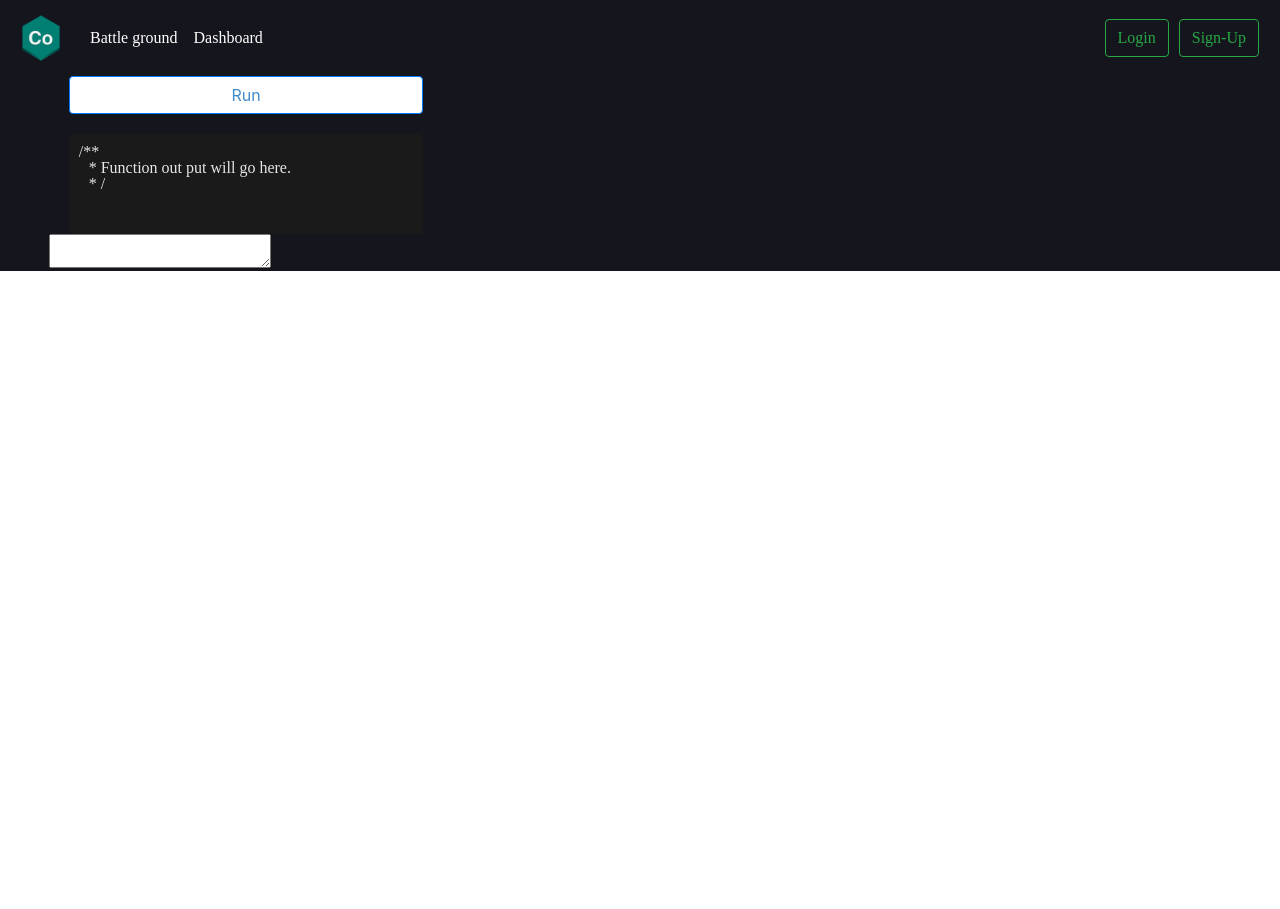
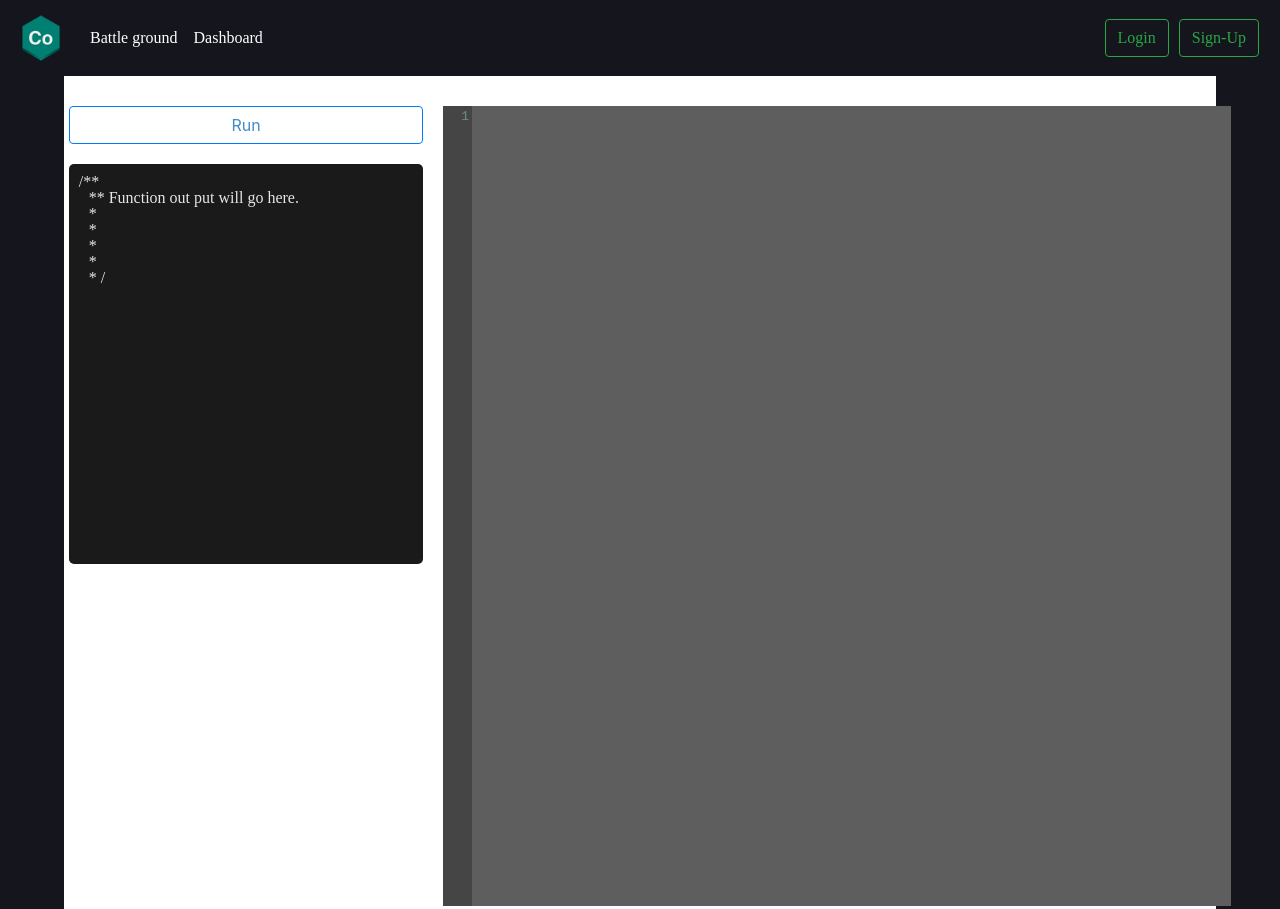
Before and after one commit to imcontrive/CreateAPIs, a React (Create React App) app in the folder client/mini-codewar-frontend/: page /code in a window 1280 px wide. Before the commit the page ends 800 px from the top, so only its background shows below. Built offline with nearby package versions, Linux system fonts and the light colour scheme.

Commit message:
CodeMirror modified

```diff
--- a/client/mini-codewar-frontend/package.json
+++ b/client/mini-codewar-frontend/package.json
@@ -5,6 +5,7 @@
   "proxy": "http://localhost:7070/api/v1",
   "dependencies": {
     "axios": "^0.19.0",
+    "codemirror": "^5.48.0",
     "react": "^16.8.4",
     "react-dom": "^16.8.4",
     "react-redux": "^7.1.0",
--- a/client/mini-codewar-frontend/src/components/CodeMirror.js
+++ b/client/mini-codewar-frontend/src/components/CodeMirror.js
@@ -1,32 +1,59 @@
 import React, { Component } from 'react';
 
-
- class Codemirror extends Component {
+var CodeEditor = require('codemirror');
 
 
-  challengeFunction = (str) => {
-    alert("codemirror");
+ class CodeMirror extends Component {
+   constructor(){
+     super();
+     this.complierJS = null;
+   }
+  componentDidMount() {
+
+  this.complierJS = CodeEditor.fromTextArea(document.getElementById("codejs"), {
+    value: "function add(){return 21}",
+    mode:  "javascript",
+    lineNumbers: true,
+    theme: "dracula"
+  });
+  console.log(this.complierJS.getValue())
   }
+
+
+
+  // HandleClick function
+
+    handleClick = () => {
+      var jsx = this.complierJS.getValue();  //getvalue undefined
+      var s = document.createElement('script');
+      s.setAttribute("id", "chalfunction");
+      s.textContent = jsx;//inne
+      console.log(jsx)
+      document.querySelector('.console').appendChild(s);
+
+      };
+
 
   render() {
     return (
       <React.Fragment>
-          <div className="container">
+          <div className="container" style={{background:"white", minHeight: "564px", height:"100%",paddingTop:"30px"}}>
             <div className="row">
               <div className="side col-md-12">
                 <div style={{textAlign:"center"}} className="side col-md-4">
-                  <button style={{width:"90%"}} id="run" className="btn btn-primary">Run</button>
-                  <div className="console">
+                  <button style={{width:"90%"}} id="run" className="btn btn-primary" onClick={this.handleClick} >Run</button>
+                  <div className="console" style={{minHeight:"400px",height:"100%"}}>
                     <p className="pconsole">/**</p>
-                    <p className="pconsole indent">* Function out put will go here.</p>
+                    <p className="pconsole indent">** Function out put will go here.</p>
+                    <p className="pconsole indent">* </p>
+                    <p className="pconsole indent">* </p>
+                    <p className="pconsole indent">* </p>
+                    <p className="pconsole indent">* </p>
                     <p className="pconsole indent">* /</p>
                   </div>
               </div>
               <div className="side col-md-8">
-                <textarea id="codejs">
-                  {
-                    this.challengeFunction()
-                  }
+                <textarea id="codejs" style={{width: "90%"}}>
                 </textarea>
               </div>
           </div>
@@ -37,4 +64,4 @@ import React, { Component } from 'react';
   }
 }
 
-export default Codemirror;
+export default CodeMirror;
--- a/client/mini-codewar-frontend/src/index.css
+++ b/client/mini-codewar-frontend/src/index.css
@@ -156,7 +156,7 @@ body {
   color: #428bca;
 }
 .CodeMirror {
-  float: right;
+  /* float: right; */
   display: inline-block;
   min-height: 100vh;
   width: 100%;
@@ -168,3 +168,7 @@ body {
 .CodeMirror .CodeMirror-gutter {
   background: #454545 !important;
 }
+
+.side {
+  float: left;
+}
--- a/client/mini-codewar-frontend/src/index.js
+++ b/client/mini-codewar-frontend/src/index.js
@@ -7,6 +7,12 @@ import * as serviceWorker from './serviceWorker';
 import { Provider } from "react-redux";
 import { store } from "./store";
 import { BrowserRouter as Router } from "react-router-dom";
+import 'codemirror/lib/codemirror';
+import 'codemirror/lib/codemirror.css';
+import 'codemirror/mode/javascript/javascript';
+import 'codemirror/theme/dracula.css';
+
+
 
 ReactDOM.render(
   <Provider store={store}>
```
Also changed, not shown: 1 other file (tests, documents, lock files or other folders).
